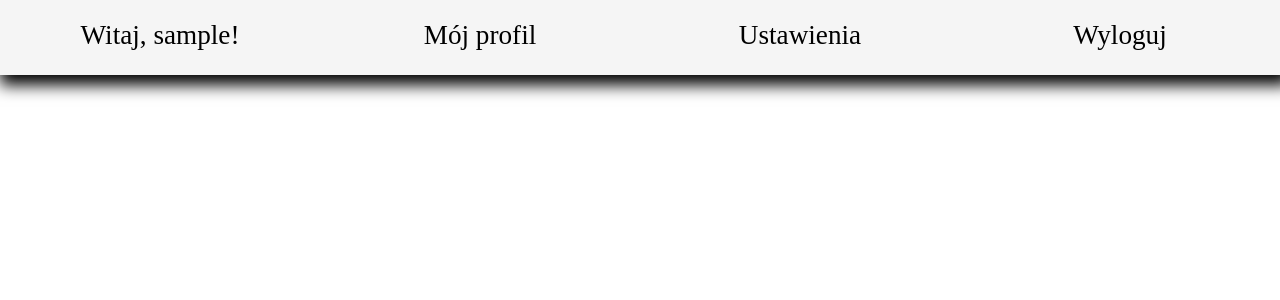
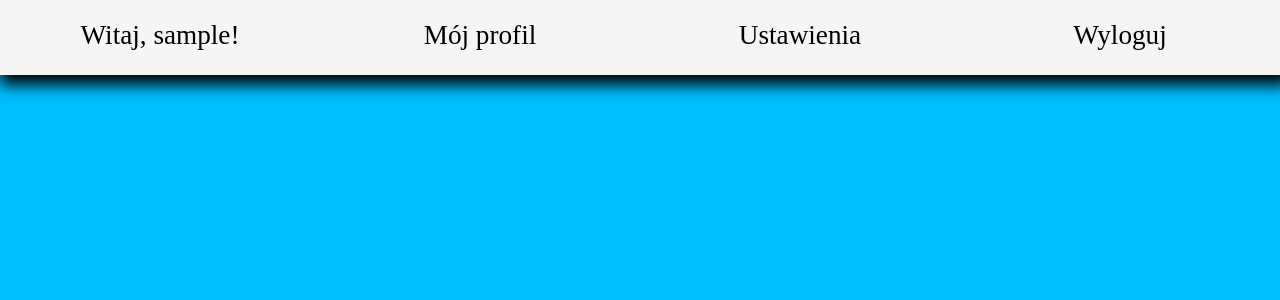
Before and after one commit to polishfrog/loginsystem, a PHP site: page /pulpit.php in a window 1280 px wide. Shown: the top 300 px of the page. Run offline with PHP 8.4, Linux system fonts and the light colour scheme; the visitor is signed in with stand-in values (Sample User, id 1).

Commit message:
Add files via upload

```diff
--- a/pulpit.css
+++ b/pulpit.css
@@ -1,6 +1,7 @@
 body{
     margin: 0 auto;
     padding: 0 auto;
+    background-color: deepskyblue;
 }
 
 .gora{
```
